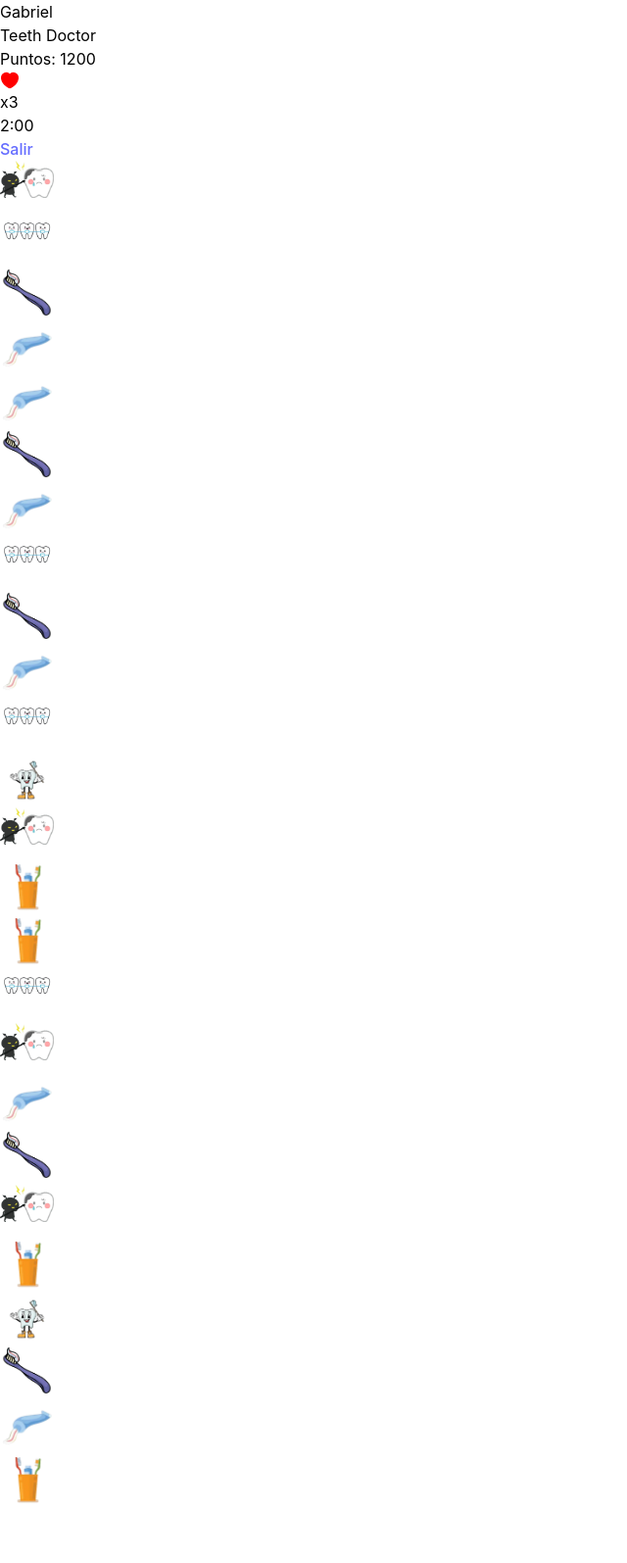
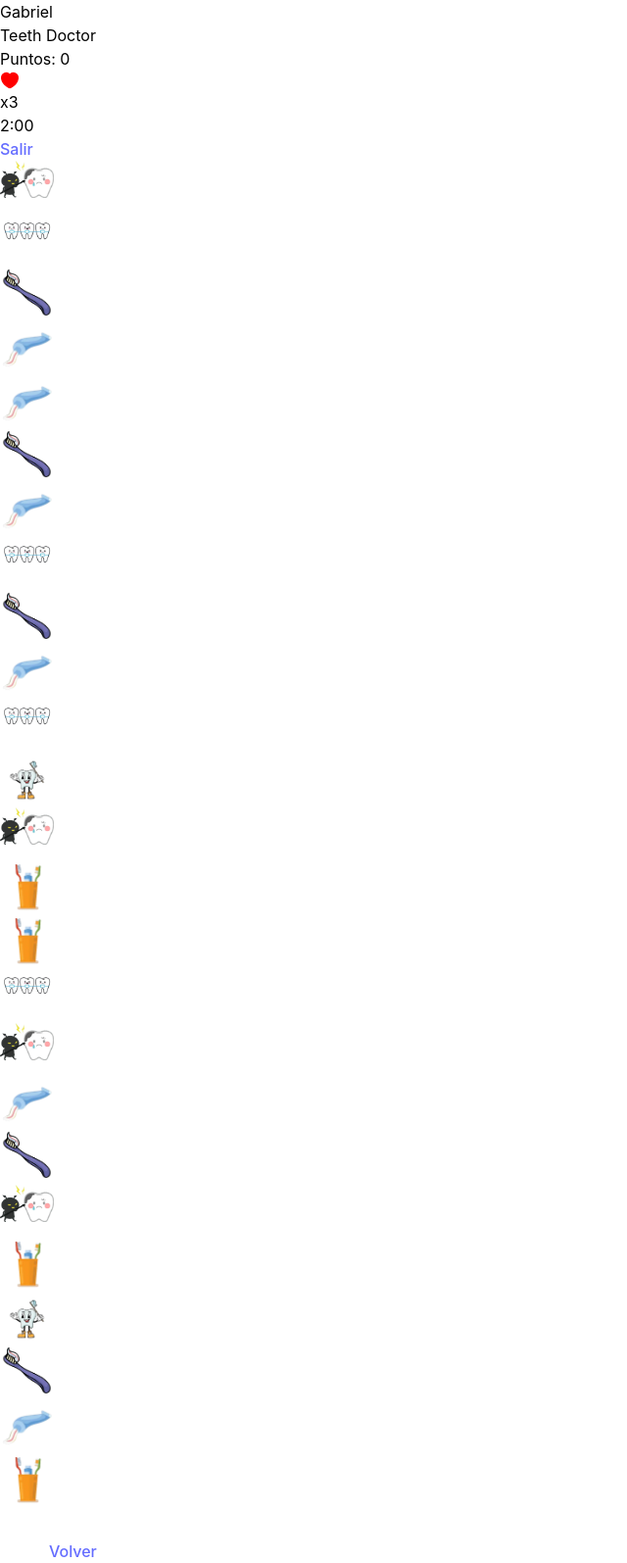
Before and after one commit to gabriel-pantojab/teeth-doctor, a React (Vite) app: page /games/teeth-crush in a window 1280 px wide. Shown: the whole page at 98% size, without its empty margins (0-640 px from the left). Built offline with nearby package versions, Linux system fonts and the light colour scheme.

Commit message:
feat: add app context

```diff
--- a/src/secure/components/timer.tsx
+++ b/src/secure/components/timer.tsx
@@ -12,6 +12,7 @@ export default function Timer({
   duration,
   decresing = false,
   paused = false,
+  endTime,
 }: TimerProps) {
   const [time, setTime] = useState<number>(decresing ? duration : 0);
 
@@ -24,6 +25,11 @@ export default function Timer({
       setTime((prevTime) => {
         const isFished = decresing ? prevTime === 0 : prevTime === duration;
         if (isFished) {
+          if (endTime) {
+            setTimeout(() => {
+              endTime();
+            }, 0);
+          }
           clearInterval(interval);
           return prevTime;
         }
@@ -32,7 +38,7 @@ export default function Timer({
     }, 1000);
 
     return () => clearInterval(interval);
-  }, [duration, decresing, paused]);
+  }, [duration, decresing, paused, endTime]);
 
   useEffect(() => {}, [time]);
 
--- a/src/secure/games/teeth-crush/components/header.tsx
+++ b/src/secure/games/teeth-crush/components/header.tsx
@@ -4,25 +4,40 @@ import { Link } from "react-router-dom";
 
 interface HeaderProps {
   pausedTimer?: boolean;
+  lives: number;
+  score: number;
+  endTimeAction?: () => void;
+  timerDuration?: number;
 }
 
-export default function Header({ pausedTimer }: HeaderProps) {
+export default function Header({
+  pausedTimer,
+  lives,
+  score,
+  timerDuration = 120,
+  endTimeAction,
+}: HeaderProps) {
   return (
     <section className="w-full grid grid-cols-3">
       <div className="flex flex-col">
         <h2>
-          <span className="font-bold">Puntos: </span> 1200
+          <span className="font-bold">Puntos: </span> {score}
         </h2>
 
         <h2 className="flex gap-2 items-center">
           <Heart color="red" height={20} width={20} />
 
-          <span>x3</span>
+          <span>x{lives}</span>
         </h2>
       </div>
 
       <div className="flex justify-center">
-        <Timer paused={pausedTimer} duration={120} decresing />
+        <Timer
+          paused={pausedTimer}
+          duration={timerDuration}
+          decresing
+          endTime={endTimeAction}
+        />
       </div>
 
       <div className="flex justify-end">
--- a/src/secure/games/teeth-crush/state/teeth-crush-context.ts
+++ b/src/secure/games/teeth-crush/state/teeth-crush-context.ts
@@ -9,17 +9,24 @@ export interface GridType {
 
 export interface TeethCrushContextType {
   grid: GridType[][];
-  // tipo de setState
   updateGrid: React.Dispatch<React.SetStateAction<GridType[][]>>;
   moveSquareAction: (
     point: Point,
     startPoint: Point,
     startPosition: Position
   ) => void;
+  score: number;
+  updateScore?: React.Dispatch<React.SetStateAction<number>>;
+  timerDuration?: number;
+  updateTimerDuration?: React.Dispatch<React.SetStateAction<number>>;
 }
 
 export const TeethCrushContext = createContext<TeethCrushContextType>({
   grid: [],
   updateGrid: () => {},
   moveSquareAction: () => {},
+  score: 0,
+  updateScore: () => {},
+  timerDuration: 0,
+  updateTimerDuration: () => {},
 });
--- a/src/secure/games/teeth-crush/teeth-crush.tsx
+++ b/src/secure/games/teeth-crush/teeth-crush.tsx
@@ -1,21 +1,26 @@
-import { useRef, useState } from "react";
+import { useContext, useRef, useState } from "react";
+import { Link } from "react-router-dom";
+
+import { GridType, TeethCrushContext } from "./state/teeth-crush-context";
+import { AppContext } from "@/secure/state/app-context";
+
 import { Grid } from "./components/grid";
-import { GridType, TeethCrushContext } from "./state/teeth-crush-context";
+import Header from "./components/header";
+import Play from "@/secure/components/icons/play";
+import { useTeethCrush } from "./hooks/use-teeth-crush";
+
+import { GRID_COLUMNS, GRID_ROWS } from "./models/constants";
 import { generateGrid } from "./utils/utils";
-import { useTeethCrush } from "./hooks/use-teeth-crush";
-import { GRID_COLUMNS, GRID_ROWS } from "./models/constants";
-import Header from "./components/header";
 
 import music from "@/assets/music/music.mp3";
-import Play from "@/secure/components/icons/play";
 
-export function TeethCrush() {
+function TeethCrushProvider({ children }: { children: React.ReactNode }) {
   const [grid, setGrid] = useState<GridType[][]>(
     generateGrid(GRID_ROWS, GRID_COLUMNS)
   );
+  const [score, setScore] = useState(0);
+  const [timerDuration, setTimerDuration] = useState(120);
   const { moveSquareAction } = useTeethCrush({ grid, updateGrid: setGrid });
-  const [isPlaying, setIsPlaying] = useState(false);
-  const audioRef = useRef<HTMLAudioElement>(null);
 
   return (
     <TeethCrushContext.Provider
@@ -23,10 +28,40 @@ export function TeethCrush() {
         grid,
         updateGrid: setGrid,
         moveSquareAction,
+        score,
+        updateScore: setScore,
+        timerDuration,
+        updateTimerDuration: setTimerDuration,
       }}
     >
+      {children}
+    </TeethCrushContext.Provider>
+  );
+}
+
+export function TeethCrush() {
+  const { score, updateTimerDuration } = useContext(TeethCrushContext);
+  const { lives, updateLives } = useContext(AppContext);
+  const [isPlaying, setIsPlaying] = useState(false);
+  const audioRef = useRef<HTMLAudioElement>(null);
+
+  const endTimeAction = () => {
+    setIsPlaying(false);
+    audioRef.current?.pause();
+    if (score < 1200 && lives > 0) {
+      updateLives(lives - 1);
+    }
+  };
+
+  return (
+    <TeethCrushProvider>
       <section className="w-full h-full flex flex-col gap-4">
-        <Header pausedTimer={!isPlaying} />
+        <Header
+          pausedTimer={!isPlaying}
+          lives={lives}
+          score={score}
+          endTimeAction={endTimeAction}
+        />
 
         <section className="w-full h-full flex flex-col justify-center items-center">
           <Grid />
@@ -36,18 +71,28 @@ export function TeethCrush() {
 
         {!isPlaying && (
           <div className="absolute inset-0 flex justify-center items-center bg-black bg-opacity-50">
+            <div className="flex flex-col justify-center items-center bg-white p-2 rounded-md">
+              {lives > 0 ? (
                 <button
                   className="bg-blue-500 text-white border-2 border-white rounded-full p-4"
                   onClick={() => {
+                    if (lives === 0) return;
                     setIsPlaying(!isPlaying);
                     audioRef.current?.play();
+                    if (updateTimerDuration) updateTimerDuration(120);
                   }}
                 >
                   <Play color="white" height={50} width={50} />
                 </button>
+              ) : (
+                <h1 className="text-3xl">No tienes vidas</h1>
+              )}
+
+              <Link to="/games">Volver</Link>
+            </div>
           </div>
         )}
       </section>
-    </TeethCrushContext.Provider>
+    </TeethCrushProvider>
   );
 }
--- a/src/secure/secure-page.tsx
+++ b/src/secure/secure-page.tsx
@@ -1,11 +1,13 @@
 import { Outlet, useLocation } from "react-router-dom";
 import { Navbar } from "./components/navbar";
+import { AppProvider } from "./state/app-provider";
 
 export function SecurePage() {
   const location = useLocation();
   const regex = /^\/games\/.+/;
 
   return (
+    <AppProvider>
       <article className="bg-[#e4f7ff] w-full h-full grid grid-rows-[auto_1fr_auto]">
         <header className="bg-[#3C7DDE] w-full flex justify-between p-2 text-white">
           <div>Gabriel</div>
@@ -19,5 +21,6 @@ export function SecurePage() {
 
         {!regex.test(location.pathname) && <Navbar />}
       </article>
+    </AppProvider>
   );
 }
--- /dev/null
+++ b/src/secure/state/app-context.ts
@@ -0,0 +1,11 @@
+import { createContext } from "react";
+
+interface AppContextType {
+  lives: number;
+  updateLives: React.Dispatch<React.SetStateAction<number>>;
+}
+
+export const AppContext = createContext<AppContextType>({
+  lives: 0,
+  updateLives: () => {},
+});
--- /dev/null
+++ b/src/secure/state/app-provider.tsx
@@ -0,0 +1,15 @@
+import { useState } from "react";
+import { AppContext } from "./app-context";
+
+interface AppProviderProps {
+  children: React.ReactNode;
+}
+
+export function AppProvider({ children }: AppProviderProps) {
+  const [lives, updateLives] = useState(3);
+  return (
+    <AppContext.Provider value={{ lives, updateLives }}>
+      {children}
+    </AppContext.Provider>
+  );
+}
```
Lines whose indentation alone changed are shown as unchanged.
